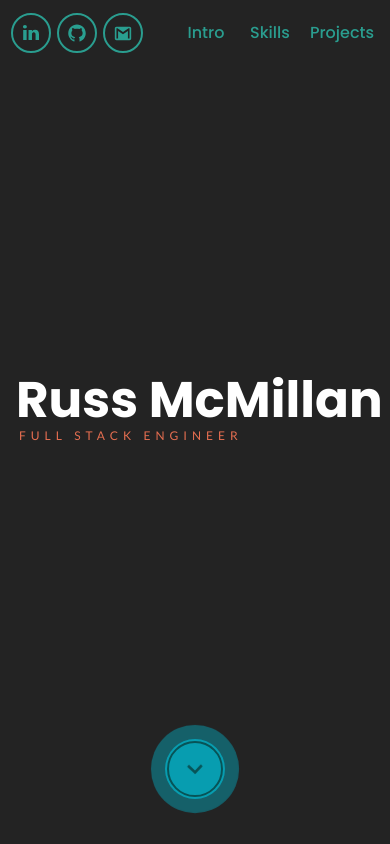
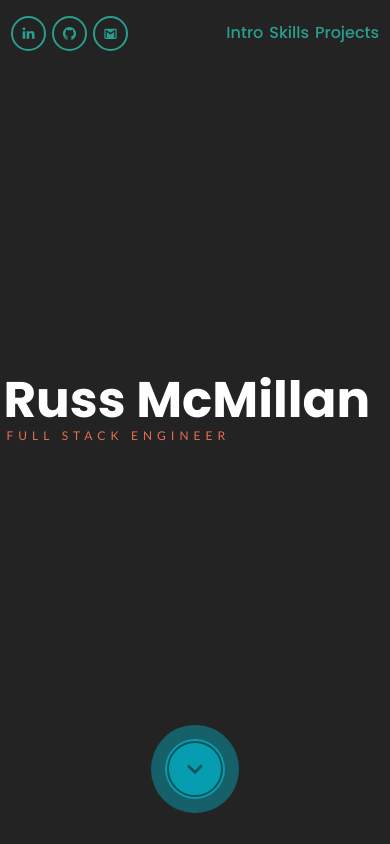
Before and after one commit to rfmcmillan/portfolio, a React app: page / in a window 390 px wide. Shown: the top 844 px of the page. Built offline with nearby package versions, Linux system fonts and the light colour scheme.

Commit message:
fixed small view for banner

```diff
--- a/client/App.js
+++ b/client/App.js
@@ -11,7 +11,7 @@ import { ThemeProvider, createTheme } from '@material-ui/core/styles';
 const theme = createTheme({
   breakpoints: {
     values: {
-      xs: 480,
+      xs: 330,
       sm: 600,
       md: 900,
       lg: 1200,
--- a/client/components/Nav.js
+++ b/client/components/Nav.js
@@ -27,6 +27,15 @@ const Nav = () => {
   const theme = useTheme();
   const matches = useMediaQuery(theme.breakpoints.down('sm'));
   const useStyles = makeStyles({
+    button: {
+      [theme.breakpoints.down('xs')]: {
+        paddingLeft: 3,
+        paddingRight: 3,
+        // maxWidth: 50,
+        maxWidth: 70,
+        minWidth: 30,
+      },
+    },
     link: {
       color: theme.palette.secondary.main,
       fontFamily: theme.typography.fontFamily,
@@ -35,7 +44,16 @@ const Nav = () => {
       [theme.breakpoints.down('sm')]: {
         fontSize: 16,
       },
+      [theme.breakpoints.down('xs')]: {
+        // fontSize: 12,
+        // maxWidth: 40,
+      },
     },
+    // linkGrid: {
+    //   [theme.breakpoints.down('xs')]: {
+    //     maxWidth: 50,
+    //   },
+    // },
     menuButton: { fontSize: 40, fill: theme.palette.secondary.main },
     root: {
       backgroundColor: '#232323',
@@ -76,7 +94,7 @@ const Nav = () => {
           <Grid item container direction="row" justifyContent="flex-end" xs={7}>
             {SECTIONS.map((section, index) => {
               return (
-                <Grid item key={index}>
+                <Grid className={classes.linkGrid} item key={index}>
                   <Button className={classes.button}>
                     <Link
                       id="nav"
--- a/client/components/Projects/ProjectCard/index.js
+++ b/client/components/Projects/ProjectCard/index.js
@@ -29,7 +29,17 @@ const ProjectCard = ({ project }) => {
       minHeight: 200,
       borderBottom: `1px solid #e8e8e8`,
     },
-    root: { width: 350, height: 650, margin: 15, paddingBottom: 15 },
+    root: {
+      width: 350,
+      height: 650,
+      margin: 15,
+      paddingBottom: 15,
+      [theme.breakpoints.down('xs')]: {
+        width: 305,
+        margin: 5,
+        height: 700,
+      },
+    },
     rootSkills: { width: 350, height: 650, margin: 15, paddingBottom: 15 },
     skills: {},
     stackTitle: {
--- a/client/components/Projects/index.js
+++ b/client/components/Projects/index.js
@@ -14,7 +14,9 @@ const Projects = () => {
       paddingBottom: '1em',
       width: '100%',
     },
-    projects: {},
+    projects: {
+      // margin: 20,
+    },
     title: {
       fontSize: 32,
       fontWeight: 500,
--- a/client/components/Social.js
+++ b/client/components/Social.js
@@ -20,6 +20,12 @@ const Social = ({ fileName, aValues, classNames = [] }) => {
       borderRadius: '30px',
       margin: 3,
       [theme.breakpoints.down('sm')]: { width: '40px', height: '40px' },
+      [theme.breakpoints.down('xs')]: {
+        width: '35px',
+        height: '35px',
+        border: '1px solid ${theme.palette.secondary.main}',
+        margin: 3,
+      },
     },
   });
   const classes = useStyles();
--- a/public/style.css
+++ b/public/style.css
@@ -40,6 +40,18 @@
   bottom: 75px;
 }
 
+@media screen and (max-width: 600px) {
+  .box {
+    width: 383px;
+  }
+}
+
+@media screen and (max-width: 330px) {
+  .box {
+    width: 225px;
+  }
+}
+
 .title {
   width: 100%;
   position: relative;
@@ -48,10 +60,34 @@
   height: 60px;
 }
 
+@media screen and (max-width: 330px) {
+  .title {
+    height: 35px;
+  }
+}
+
 @media screen and (max-width: 600px) {
   #full-name {
     font-size: 50px;
-    padding-left: 16px;
+  }
+}
+
+@media screen and (max-width: 330px) {
+  #full-name {
+    font-size: 30px;
+  }
+}
+
+@media screen and (max-width: 600px) {
+  .title {
+    text-align: center;
+  }
+}
+
+@media screen and (max-width: 330px) {
+  .title {
+    width: 230px;
+    text-align: center;
   }
 }
 
@@ -63,16 +99,6 @@
   animation: mainBlock 2s cubic-bezier(0.74, 0.06, 0.4, 0.92) forwards;
   display: flex;
   margin-bottom: 10px;
-}
-
-@media screen and (max-width: 600px) {
-  #full-name {
-    font-size: 50px;
-    text-align: center;
-  }
-  .title {
-    text-align: center;
-  }
 }
 
 h1 {
@@ -124,7 +150,12 @@ h1 {
 
 @media screen and (max-width: 600px) {
   #job-function {
-    padding-left: 16px;
+  }
+}
+@media screen and (max-width: 330px) {
+  #job-function {
+    padding-left: 0px;
+    margin-left: 0px;
   }
 }
 
```
